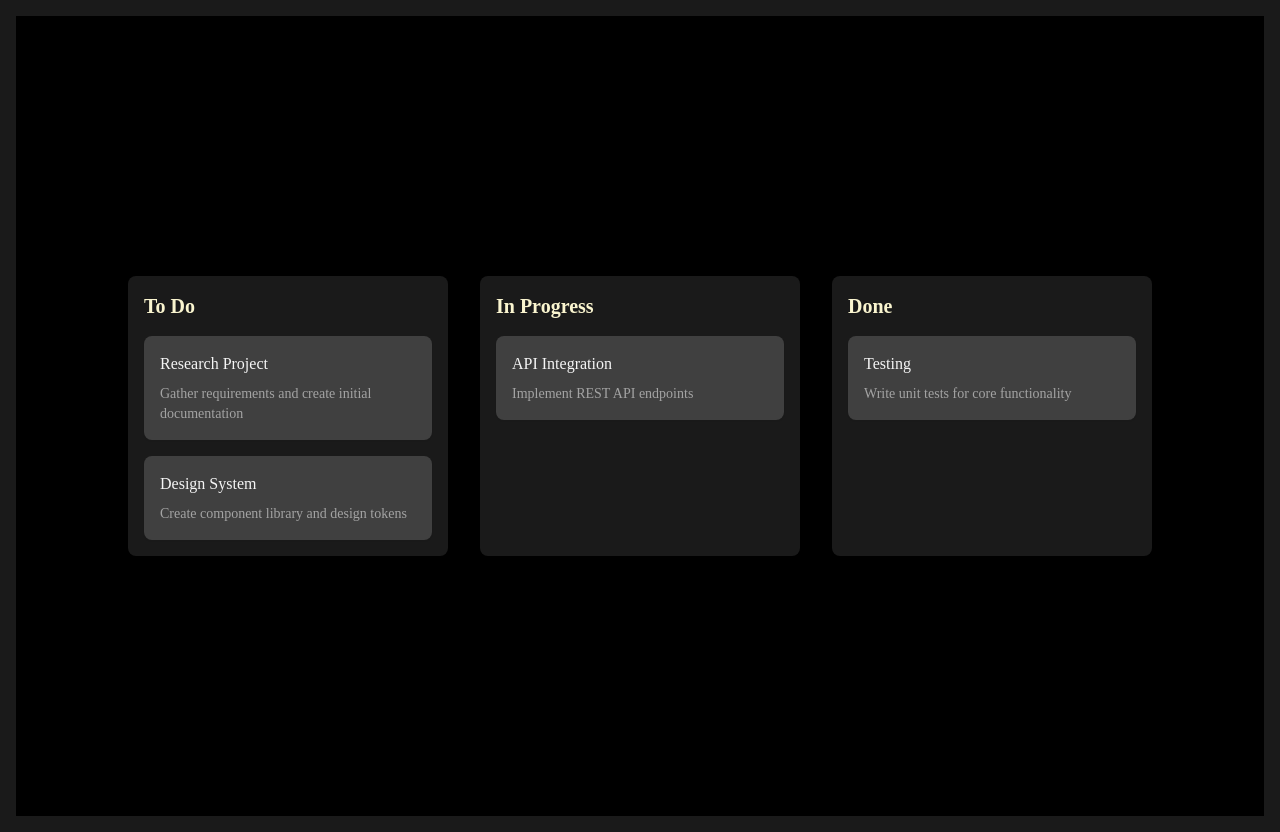
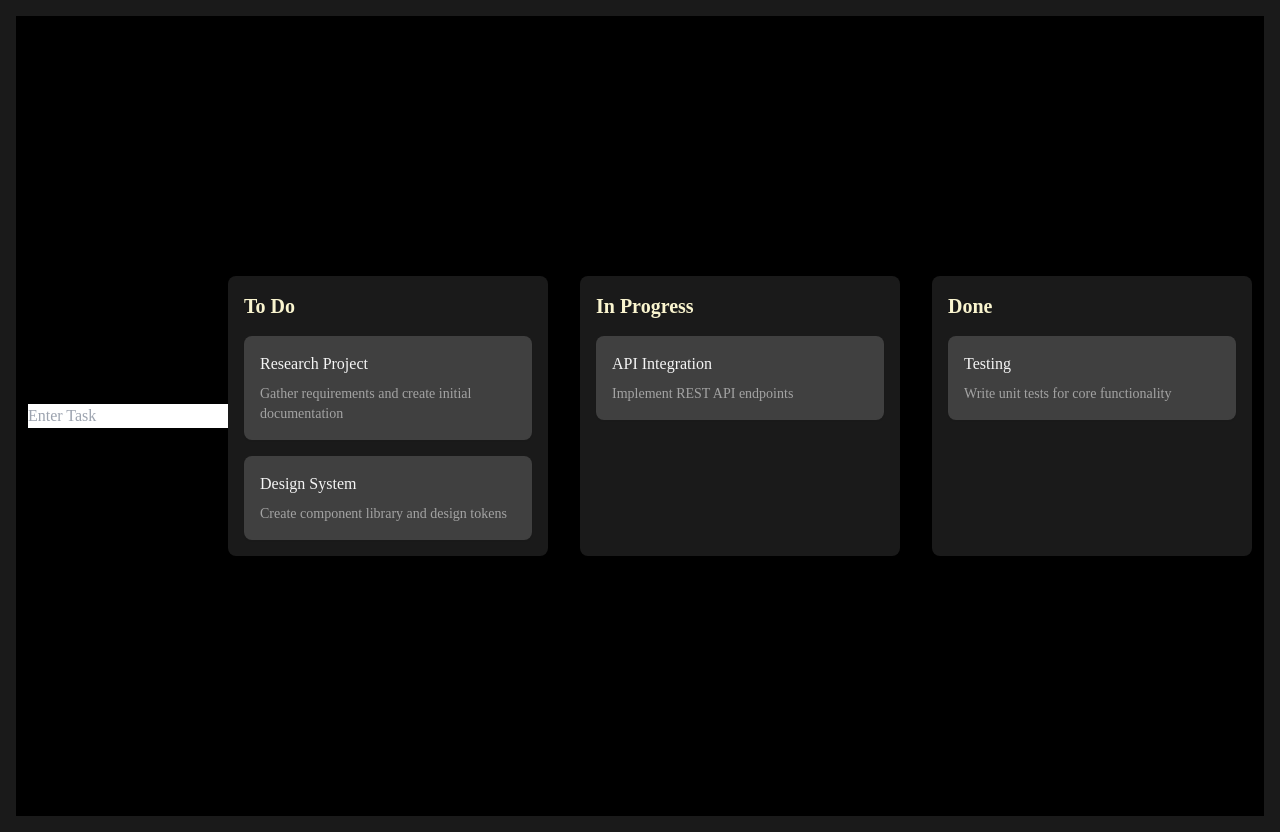
Before and after one commit to Randycullins08/DragDropTodo, a React (Vite) app: page / in a window 1280 px wide. Built offline with nearby package versions, Linux system fonts and the light colour scheme.

Commit message:
starting to add input for user to be able to add new task to app

```diff
--- a/src/App.tsx
+++ b/src/App.tsx
@@ -30,6 +30,7 @@ export default function App() {
 
   return (
     <div className="min-h-screen flex justify-center items-center bg-grayscale-900 p-4 text-white">
+      <input placeholder="Enter Task" />
       <DndContext onDragEnd={handleDragEnd}>
         <div className="flex gap-8">
           <Column type="TODO" tasks={tasks} />
```
